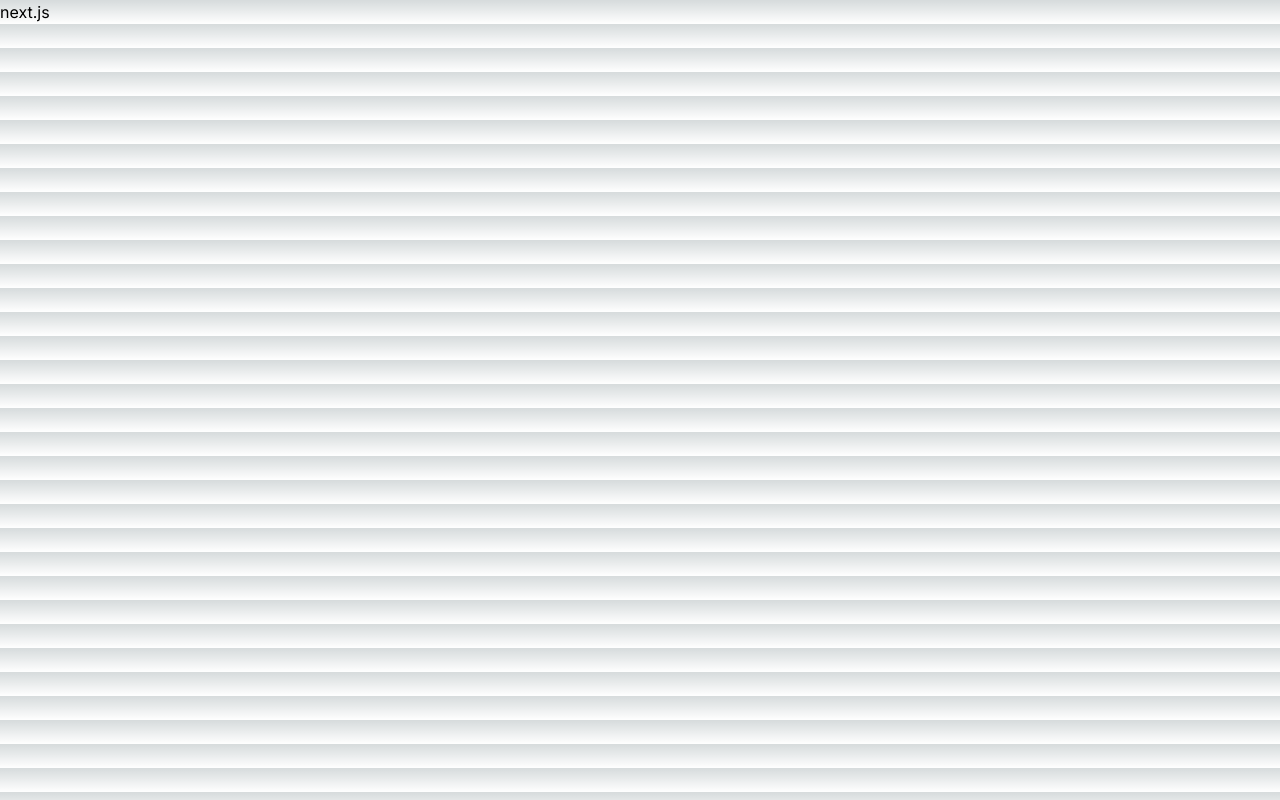
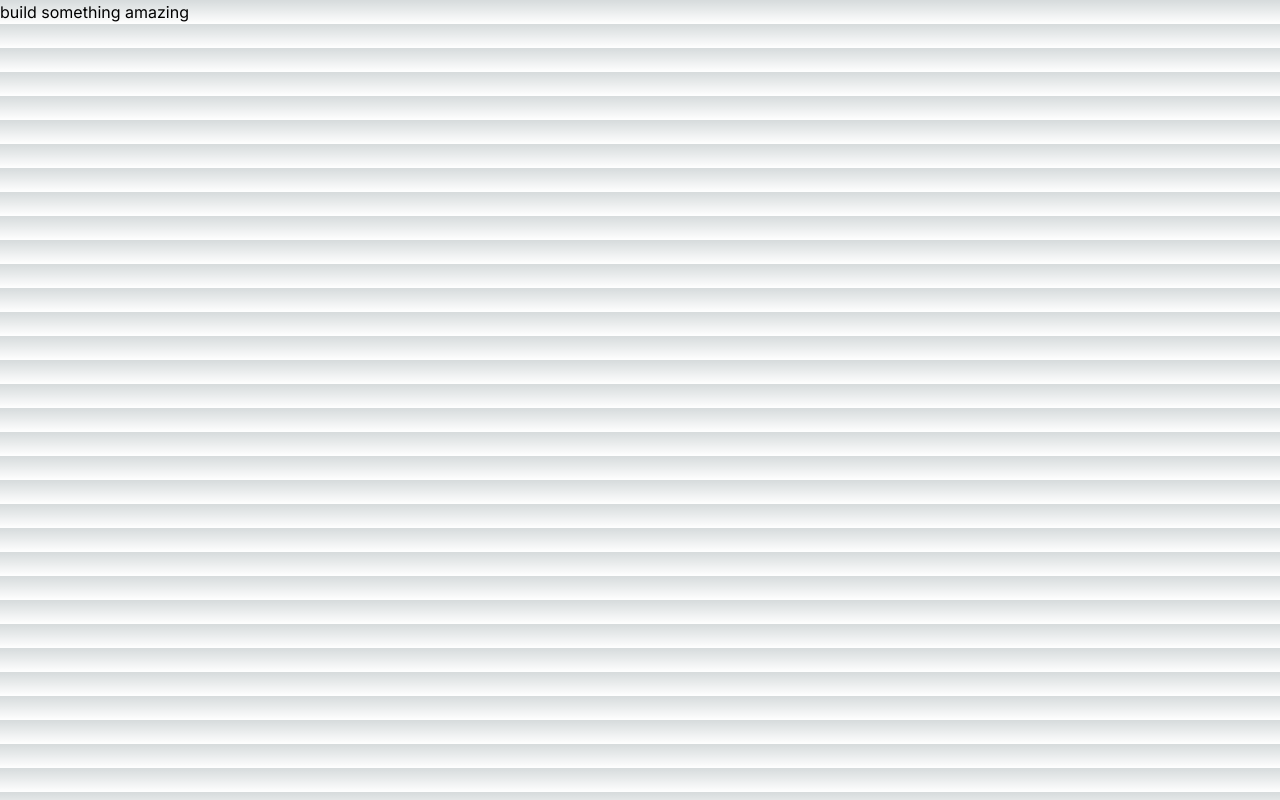
Before and after one commit to vienhong20/share_prompts, a Next.js app: page /user in a window 1280 px wide. Built offline with nearby package versions, Linux system fonts and the light colour scheme.

Commit message:
Update page.js

```diff
--- a/app/user/page.js
+++ b/app/user/page.js
@@ -2,7 +2,7 @@ import React from 'react'
 
 function page() {
   return (
-    <div>next.js</div>
+    <div>build something amazing</div>
   )
 }
 
```
